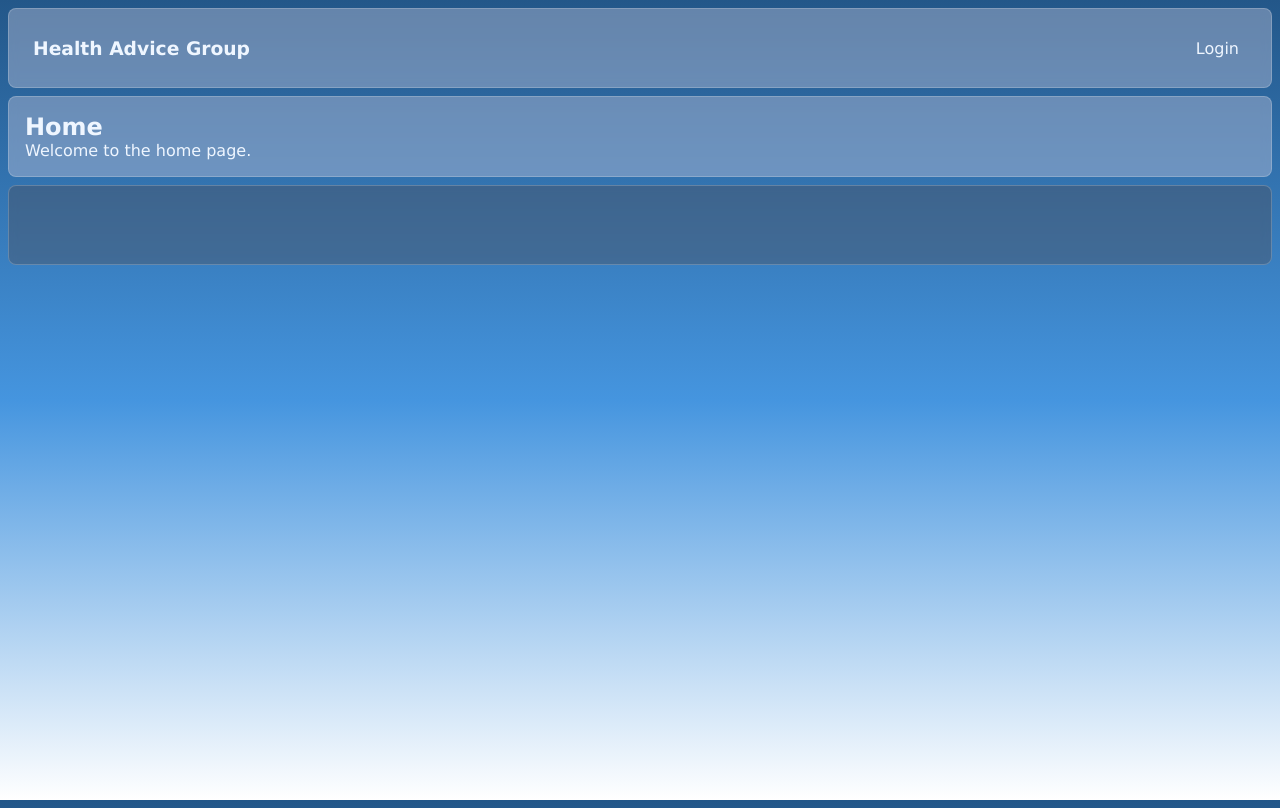
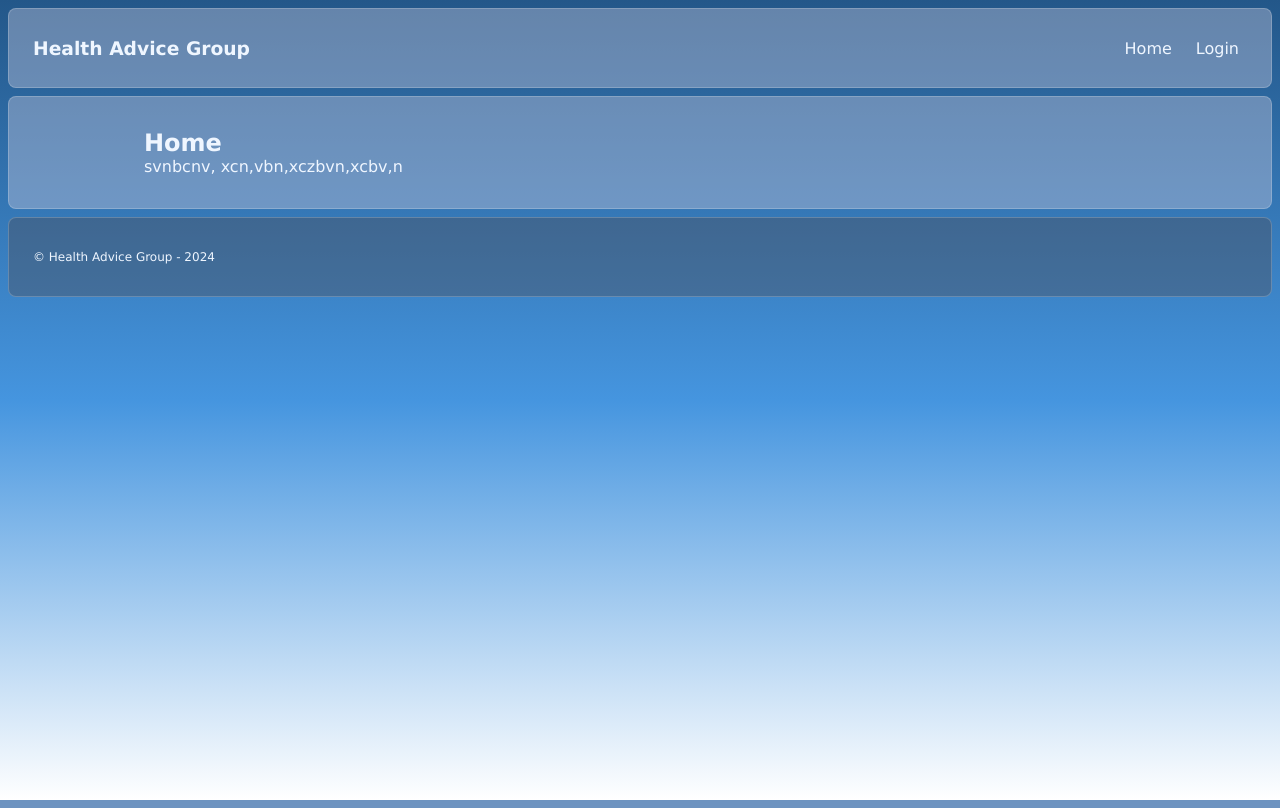
Before and after one commit to Galaxy621/TLevel-Health-Advice-Group, a Flask app: page / in a window 1280 px wide. Run offline with Flask 3, Linux system fonts and the light colour scheme.

Commit message:
templating dub

```diff
--- a/webapp/pages.py
+++ b/webapp/pages.py
@@ -1,7 +1,9 @@
+from connector import Connector
 from flask import Blueprint, render_template, session
 
 # Blueprint is a way to organize a group of related views and other code.
 bp = Blueprint('pages', __name__)
+db_connection = Connector()
 
 @bp.route('/')
 def index():
@@ -14,8 +16,8 @@ def index():
 @bp.route('/login', methods = ["GET", "POST"])
 def login():
     context = {
-        "title": "Login",
-        "description": "Log in to your account to access important health information."
+        "title": f"Login - {db_connection.User}",
+        "description": "Log in to your account to access important health information.",
     }
 
     session["user"] = {}
--- a/webapp/static/stylesheet/styles.css
+++ b/webapp/static/stylesheet/styles.css
@@ -21,24 +21,24 @@
 .glass {
     background: rgba(200,200,220,0.4);
     border: 1px solid rgba(255,255,255,0.2);
-    backdrop-filter: blur(5px);
 }
 
 .glass-dark {
     background: rgba(79, 79, 87, 0.4);
     border: 1px solid rgba(255,255,255,0.2);
-    backdrop-filter: blur(5px);
 }
 
 html, body {
     width: 100%;
     height: 100%;
+    background-color: var(--color-primary);
 }
 
 body {
     background: linear-gradient(
         var(--color-primary), #4595df, white
     );
+    display: inline-block;
 }
 
 header {
@@ -96,16 +96,45 @@ a {
     text-decoration: none;
 }
 
-main {
-    background-color: var(--colour-light);
+.container {
     margin: 8px;
+    height: auto;
     padding: 1rem;
+    border-radius: 8px;
+    display: flex;
+    justify-content: center;
+    align-items: center;
+}
+
+.main-container {
+    max-width: 1024px;
+    width: 100%;
+
+    padding: 16px;
     border-radius: 8px;
 }
 
 footer {
     background-color: var(--colour-dark-highlight);
+    bottom: 0;
     height: 5rem;
     margin: 8px;
     border-radius: 8px;
 }
+
+.footer-container {
+    height: 100%;
+
+    margin-left: 24px;
+    margin-right: 24px;
+
+    box-sizing: inherit;
+    display: flex;
+    justify-content: space-between;
+    align-items: center;
+    align-content: center;
+}
+
+.footer-container > p {
+    font-size: 0.75rem;
+}
--- a/webapp/templates/pages/index.html.j2
+++ b/webapp/templates/pages/index.html.j2
@@ -1,8 +1,6 @@
 {% extends 'template.html.j2' %}
 
-{% block title %}Home{% endblock %}
-
 {% block content %}
-    <h2>Home</h2>
-    <p>Welcome to the home page.</p>
+    <h1>{{ title }}</h1>
+    <p>svnbcnv, xcn,vbn,xczbvn,xcbv,n</p>
 {% endblock %}
--- a/webapp/templates/template.html.j2
+++ b/webapp/templates/template.html.j2
@@ -20,6 +20,7 @@
 
                 <nav>
                     <a href="{{ url_for('pages.login') }}">Login</a>
+                    <a href="{{ url_for('pages.index') }}">Home</a>
                 </nav>
             </section>
 
@@ -27,12 +28,23 @@
             {% block header %}{% endblock header %}
         </header>
 
-        <main class="glass">
-            {% block content required %}{% endblock content %}
+        {% if alert is defined %}
+            <section class="container glass alert">
+                <h1>{{ alert }}</h1>
+            </section>
+        {% endif %}
+
+        <main class="container glass">
+            <section class="main-container">
+                    {% block content required %}{% endblock content %}
+            </section>
         </main>
+
+
 
         <footer class="glass-dark">
             <section class="footer-container">
+                <p>&copy; Health Advice Group - 2024</p>
             </section>
         </footer>
     </body>
```
Also changed, not shown: connector.py (+20 -7 lines).
